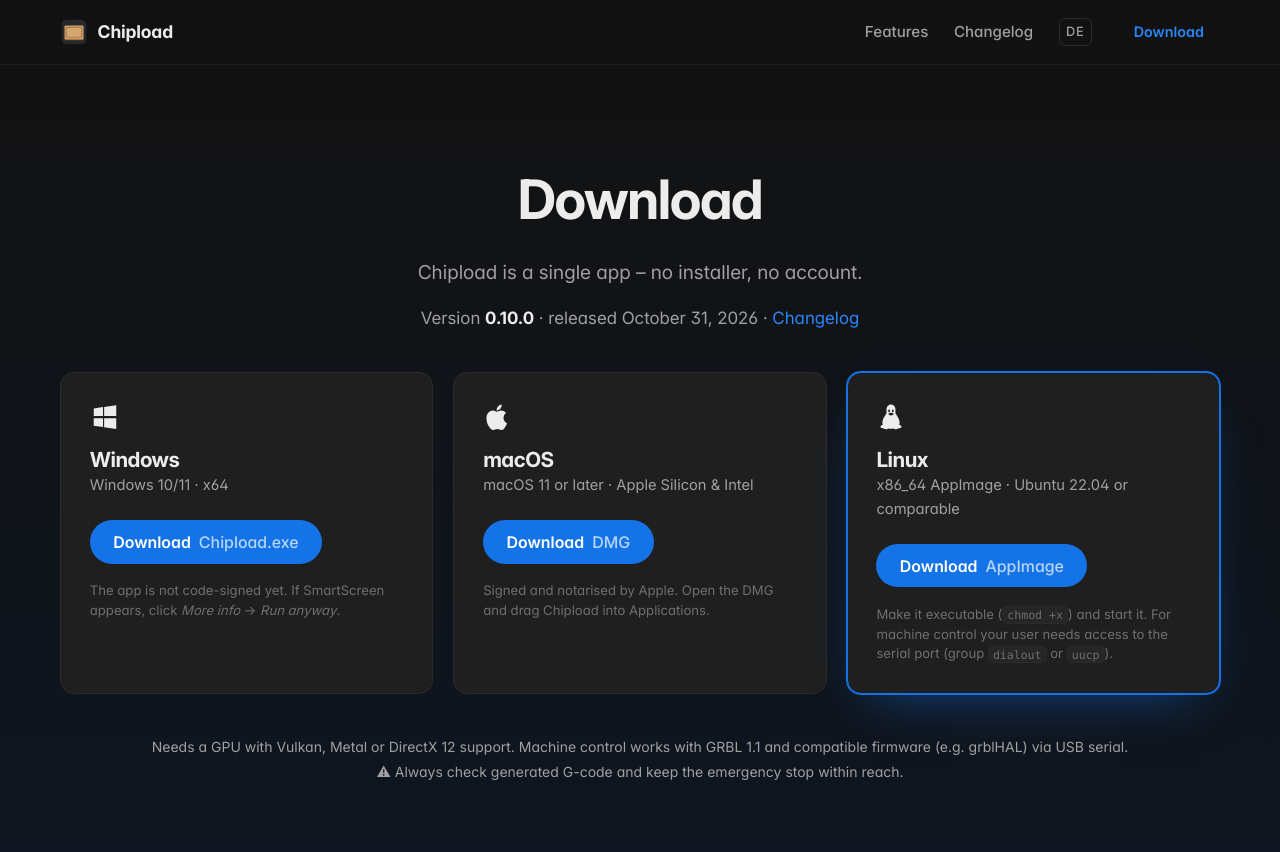
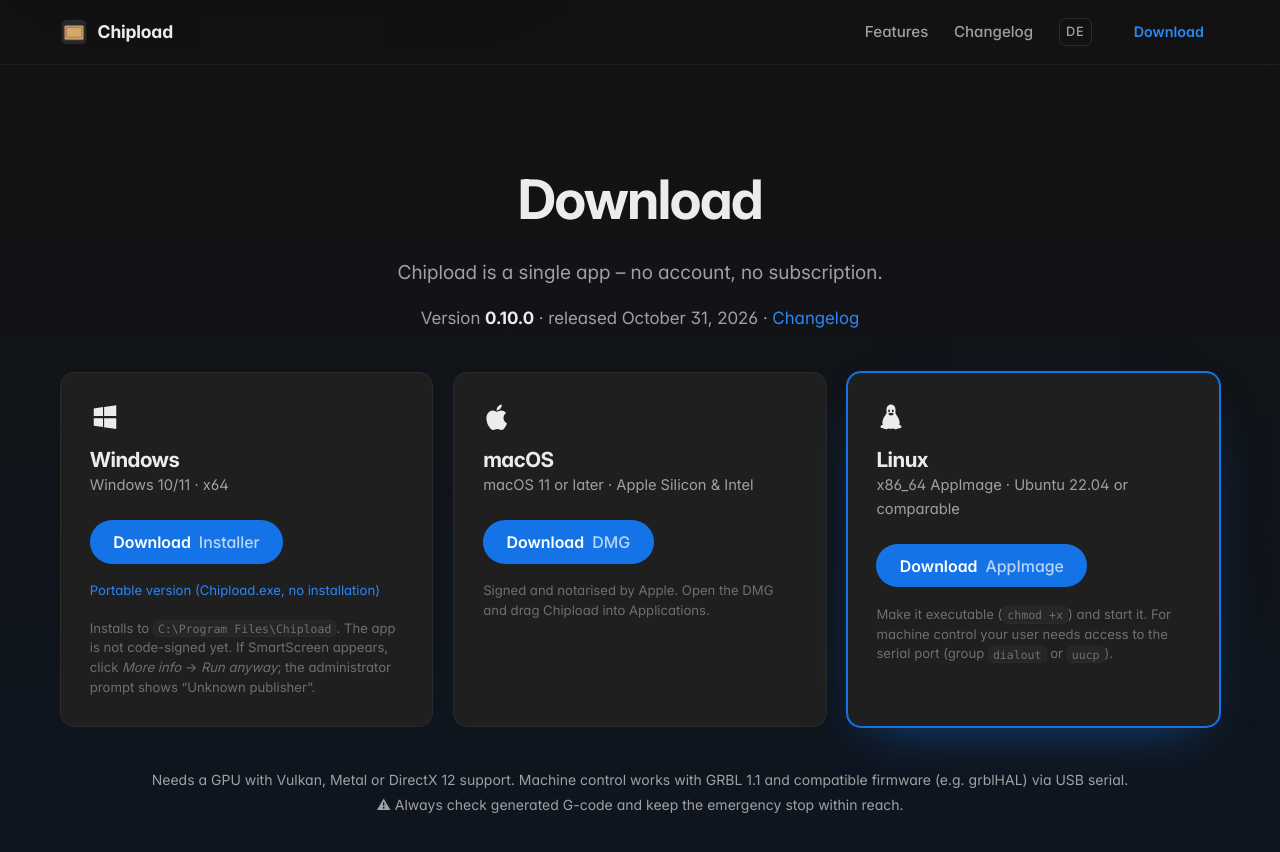
Before and after one commit to larsvegas0815/chipload-web, a Jekyll site: the page built from index.html, in a window 1280 px wide and 900 px high, scrolled down 4749 px. Shown: the top 852 px of the window. Built offline with Jekyll 4.4.1, drawn with Linux system fonts in a browser that asks for light colours.

Commit message:
Windows: link the installer, keep the portable exe as alternative

```diff
--- a/_config.yml
+++ b/_config.yml
@@ -7,7 +7,8 @@
 
 repo: larsvegas0815/chipload-web
 downloads:
-  windows: Chipload.exe
+  windows: Chipload-Setup.exe
+  windows_portable: Chipload.exe
   macos: Chipload-macos-universal.dmg
   linux: Chipload-x86_64.AppImage
 
--- a/_data/i18n/de.yml
+++ b/_data/i18n/de.yml
@@ -92,7 +92,7 @@
 
 download:
   title: Download
-  lead: Chipload ist eine einzelne App – kein Installer, kein Konto.
+  lead: Chipload ist eine einzelne App – kein Konto, kein Abo.
   version: Version
   released: veröffentlicht am
   changelog: Änderungen
@@ -101,8 +101,9 @@
   windows:
     name: Windows
     detail: Windows 10/11 · x64
-    file: Chipload.exe
-    note: Die App ist noch nicht signiert. Erscheint SmartScreen, auf <em>Weitere Informationen</em> → <em>Trotzdem ausführen</em> klicken.
+    file: Installer
+    portable: Portable Version (Chipload.exe, ohne Installation)
+    note: Installiert nach <code>C:\Program Files\Chipload</code>. Die App ist noch nicht signiert. Erscheint SmartScreen, auf <em>Weitere Informationen</em> → <em>Trotzdem ausführen</em> klicken; die Administrator-Abfrage zeigt „Unbekannter Herausgeber“.
   macos:
     name: macOS
     detail: macOS 11 oder neuer · Apple Silicon & Intel
--- a/_data/i18n/en.yml
+++ b/_data/i18n/en.yml
@@ -92,7 +92,7 @@
 
 download:
   title: Download
-  lead: Chipload is a single app – no installer, no account.
+  lead: Chipload is a single app – no account, no subscription.
   version: Version
   released: released
   changelog: Changelog
@@ -101,8 +101,9 @@
   windows:
     name: Windows
     detail: Windows 10/11 · x64
-    file: Chipload.exe
-    note: The app is not code-signed yet. If SmartScreen appears, click <em>More info</em> → <em>Run anyway</em>.
+    file: Installer
+    portable: Portable version (Chipload.exe, no installation)
+    note: Installs to <code>C:\Program Files\Chipload</code>. The app is not code-signed yet. If SmartScreen appears, click <em>More info</em> → <em>Run anyway</em>; the administrator prompt shows “Unknown publisher”.
   macos:
     name: macOS
     detail: macOS 11 or later · Apple Silicon & Intel
--- a/_layouts/home.html
+++ b/_layouts/home.html
@@ -93,6 +93,9 @@
         {%- else %}
         <span class="btn btn-disabled">{{ t.download.coming_soon }}</span>
         {%- endif %}
+        {%- if latest %}
+        <p class="note"><a href="{{ dl }}{{ site.downloads.windows_portable }}">{{ t.download.windows.portable }}</a></p>
+        {%- endif %}
         <p class="note">{{ t.download.windows.note }}</p>
       </div>
       <div class="dl-card" data-os="macos">
```
Also changed, not shown: README.md.
